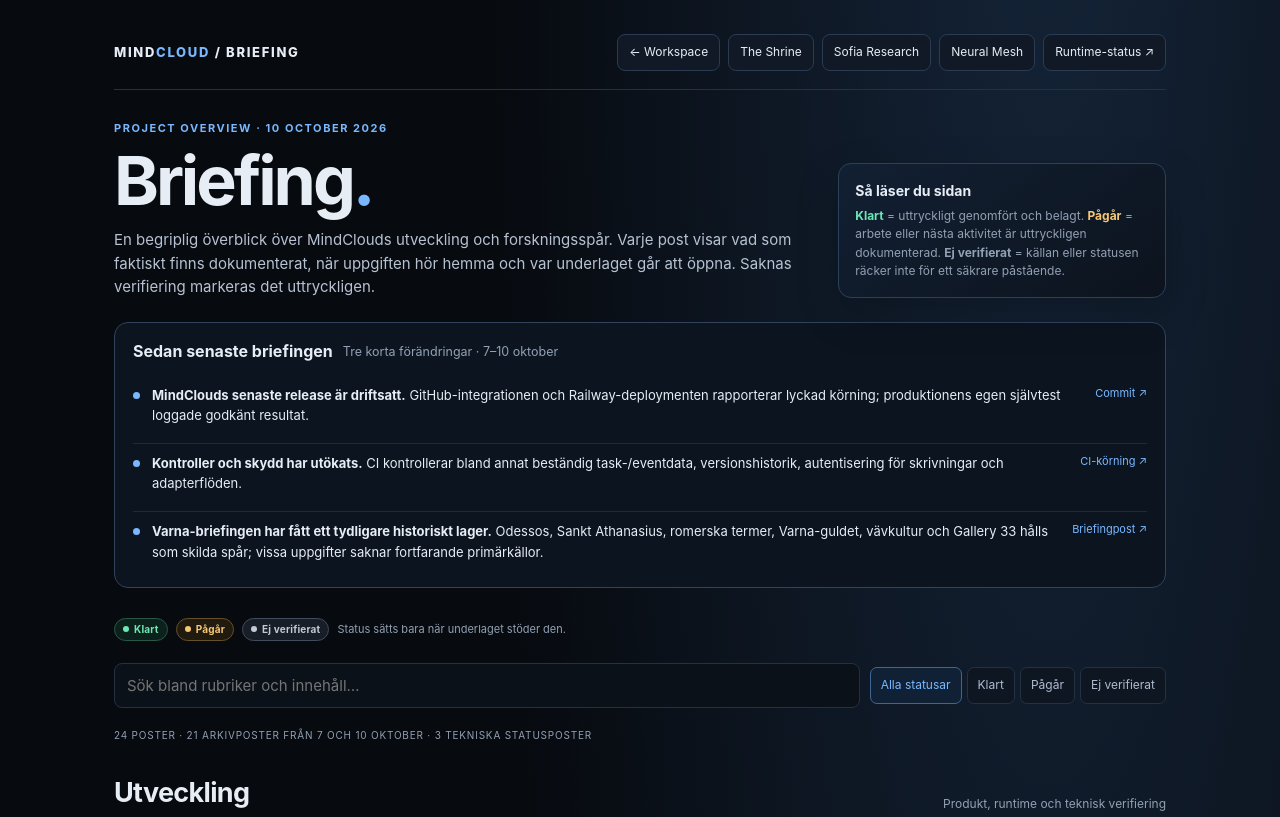
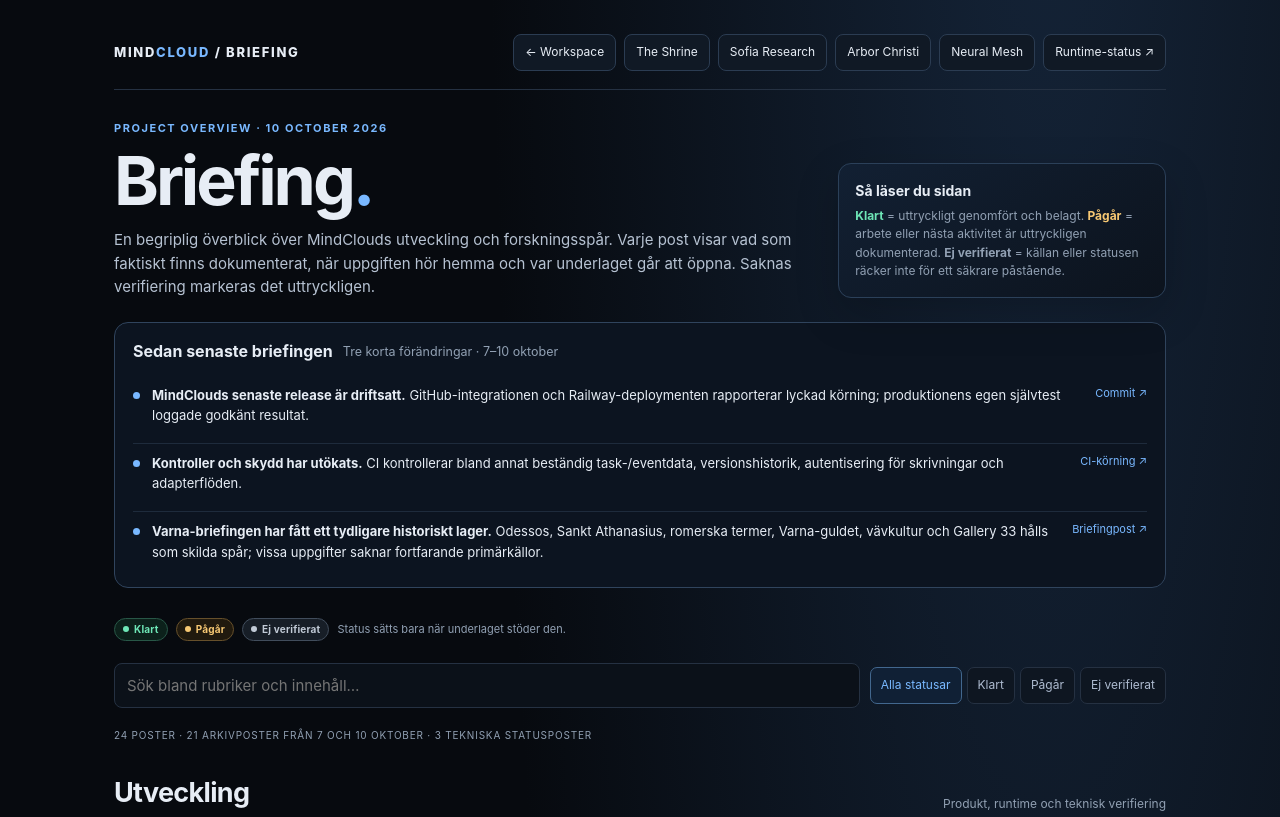
Before and after one commit to selotisk-source/Osiris-mindcloud-ui, a browser extension: page newsletter.html in a window 1280 px wide. Shown: the top 817 px of the page. Drawn offline with Linux system fonts and the light colour scheme.

Commit message:
Add Arbor Christi to briefing navigation

```diff
--- a/newsletter.html
+++ b/newsletter.html
@@ -23,7 +23,7 @@
 <div class="wrap">
 <header class="topbar">
   <div class="brand">MIND<span>CLOUD</span> / BRIEFING</div>
-  <nav class="top-actions" aria-label="MindCloud navigation"><a class="btn" href="/">← Workspace</a><a class="btn" href="/paraskevi">The Shrine</a><a class="btn" href="/sofia-research">Sofia Research</a><a class="btn" href="/#neuralMeshBtn">Neural Mesh</a><a class="btn" href="/api/runtime/status" target="_blank" rel="noopener">Runtime-status ↗</a></nav>
+  <nav class="top-actions" aria-label="MindCloud navigation"><a class="btn" href="/">← Workspace</a><a class="btn" href="/paraskevi">The Shrine</a><a class="btn" href="/sofia-research">Sofia Research</a><a class="btn" href="/arbor-christi">Arbor Christi</a><a class="btn" href="/#neuralMeshBtn">Neural Mesh</a><a class="btn" href="/api/runtime/status" target="_blank" rel="noopener">Runtime-status ↗</a></nav>
 </header>
 <section class="hero">
   <div><div class="eyebrow">Project overview · 10 October 2026</div><h1>Briefing<span style="color:var(--accent)">.</span></h1><p>En begriplig överblick över MindClouds utveckling och forskningsspår. Varje post visar vad som faktiskt finns dokumenterat, när uppgiften hör hemma och var underlaget går att öppna. Saknas verifiering markeras det uttryckligen.</p></div>
```
